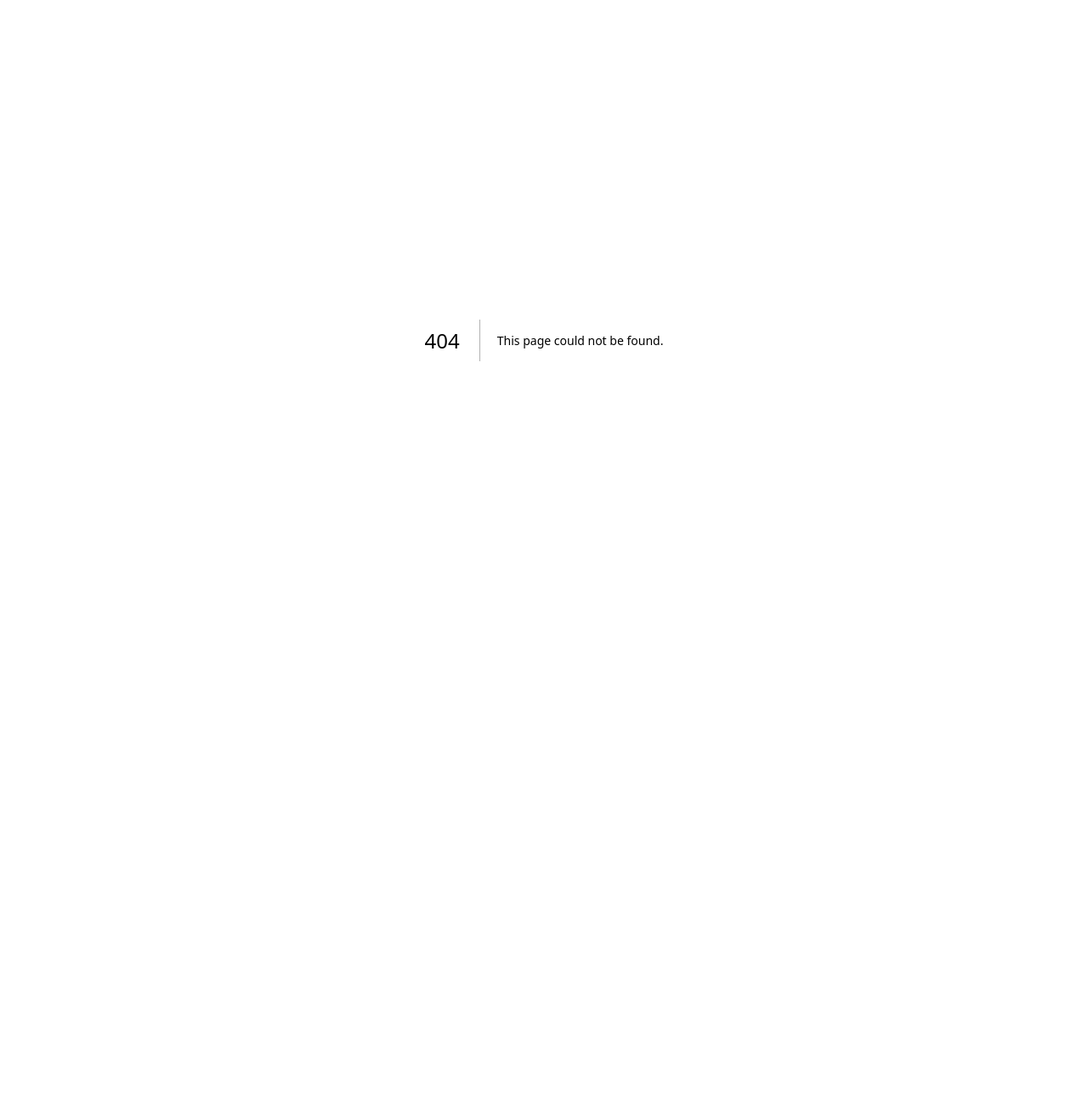
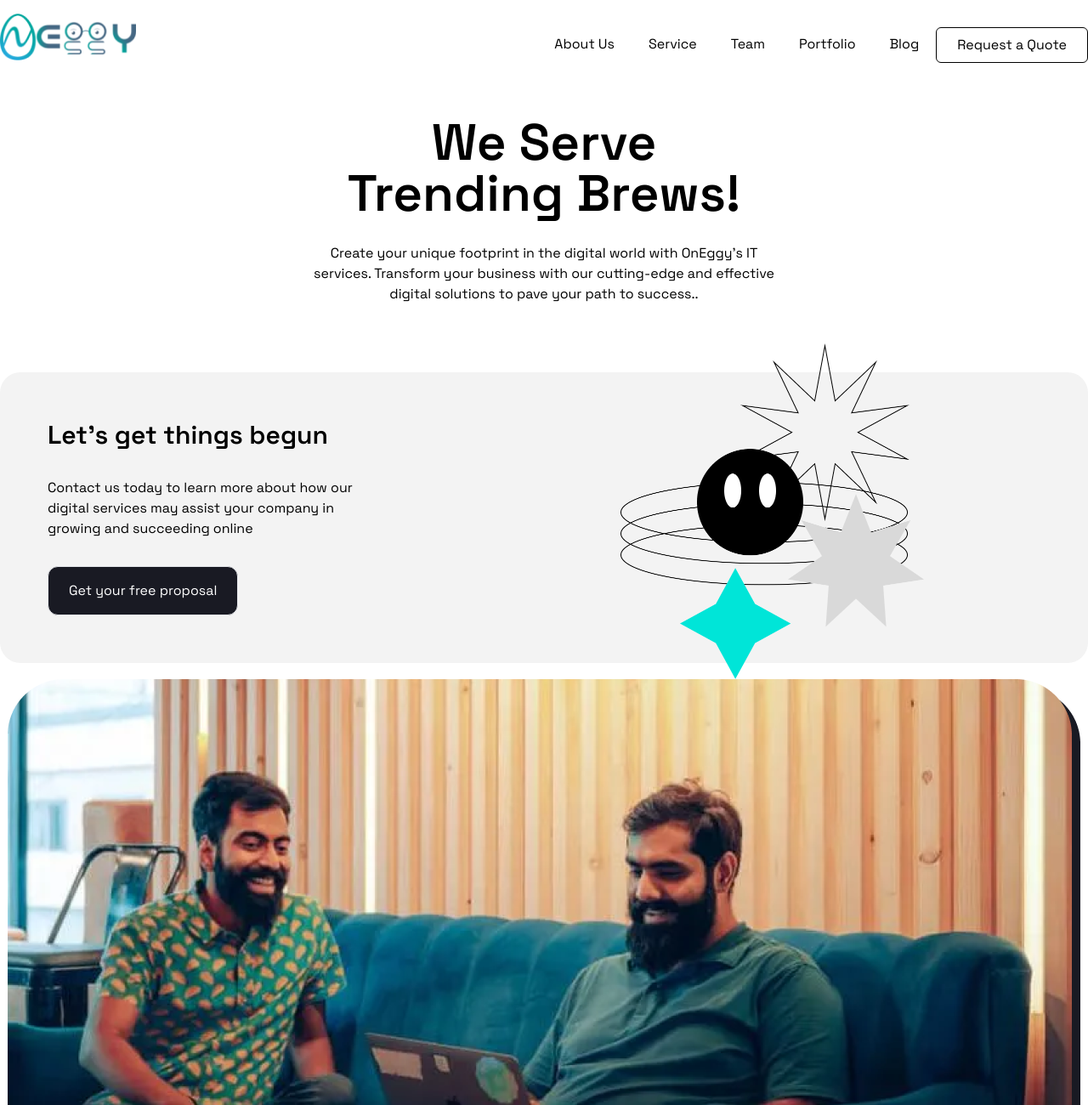
Before and after one commit to CudgelBrain/OnEggy_official, a Next.js app: page /blogOne/blogOne in a window 1280 px wide. Before the commit this address had no page. Shown: the top 1300 px of the page at 85% size. Before the commit the page ends 800 px from the top, so only its background shows below. Built offline with nearby package versions, Linux system fonts and the light colour scheme.

Commit message:
minimal changes

```diff
--- /dev/null
+++ b/src/pages/blogOne/blogOne.js
@@ -0,0 +1,27 @@
+import React from "react";
+import Navbar from "../components/navbar";
+import MainHeadline from "../components/mainHeadline";
+import Footer from "../components/footer";
+import GetFreeProp from "../home/getFreeProp";
+import Compo from "./compo";
+
+const blogOne = () => {
+  const head = "We Serve Trending Brews!";
+  const sentence =
+    "Create your unique footprint in the digital world with OnEggy’s IT services. Transform your business with our cutting-edge and effective digital solutions to pave your path to success..";
+  const showButton = false;
+
+  return (
+    <div className="max-w-7xl mx-auto">
+      <Navbar />
+      <div className="w-[53rem] mx-auto">
+        <MainHeadline head={head} sentence={sentence} showButton={showButton} />
+      </div>
+      <GetFreeProp/>
+      <Compo />
+      <Footer />
+    </div>
+  );
+};
+
+export default blogOne;
--- /dev/null
+++ b/src/pages/blogOne/compo.js
@@ -0,0 +1,22 @@
+import React from "react";
+
+const compo = ({head,title,content}) => {
+  return (
+    <div>
+      <div>
+        <div>
+          <img src="../about/people.png" alt="Image" className=" mx-auto" />
+        </div>
+        <div>
+          <h2 className="bg-blue font-semibold px-2 py-1 rounded-lg text-4xl w-max">
+            {head}
+          </h2>
+          <h3 className="font-semibold text-4xl mt-3">{title}</h3>
+          <p className="mt-3 mb-5 text-lg">{content}</p>
+        </div>
+      </div>
+    </div>
+  );
+};
+
+export default compo;
```
